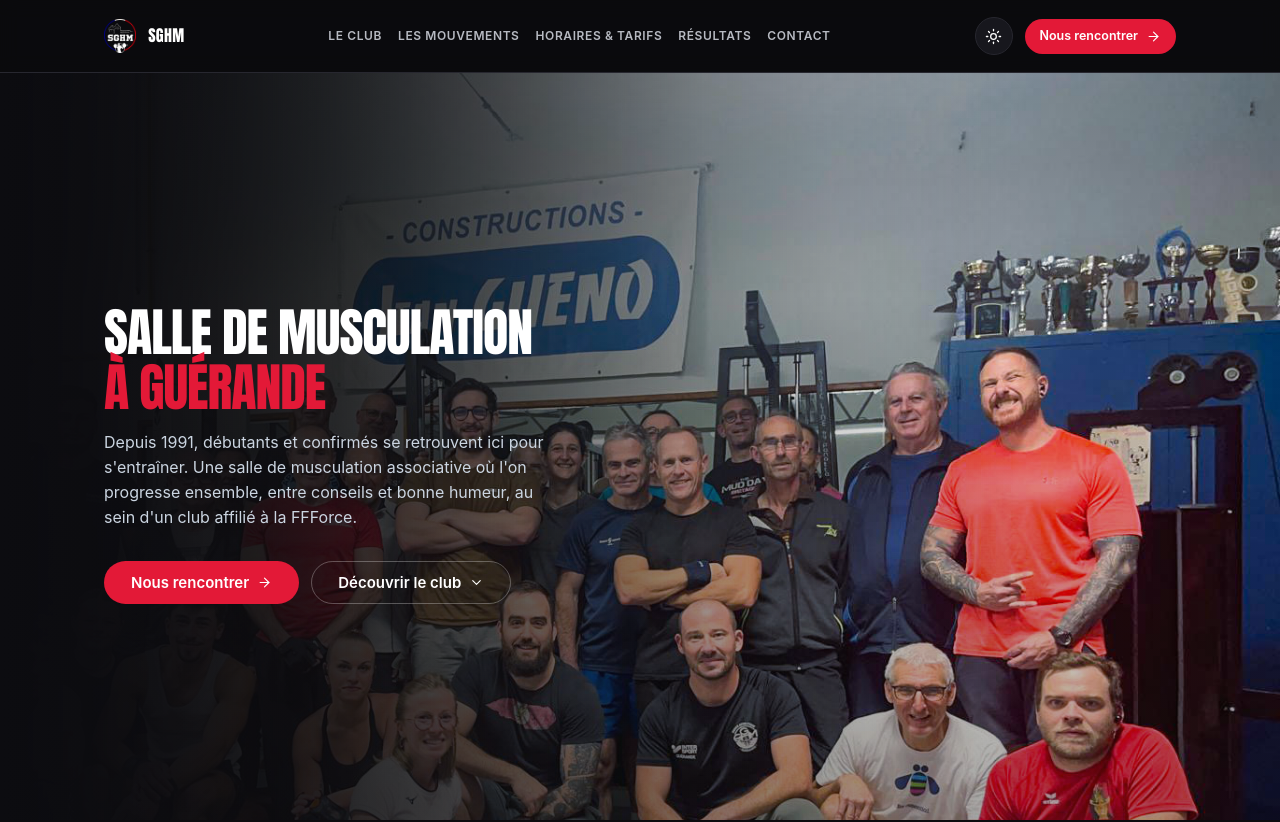
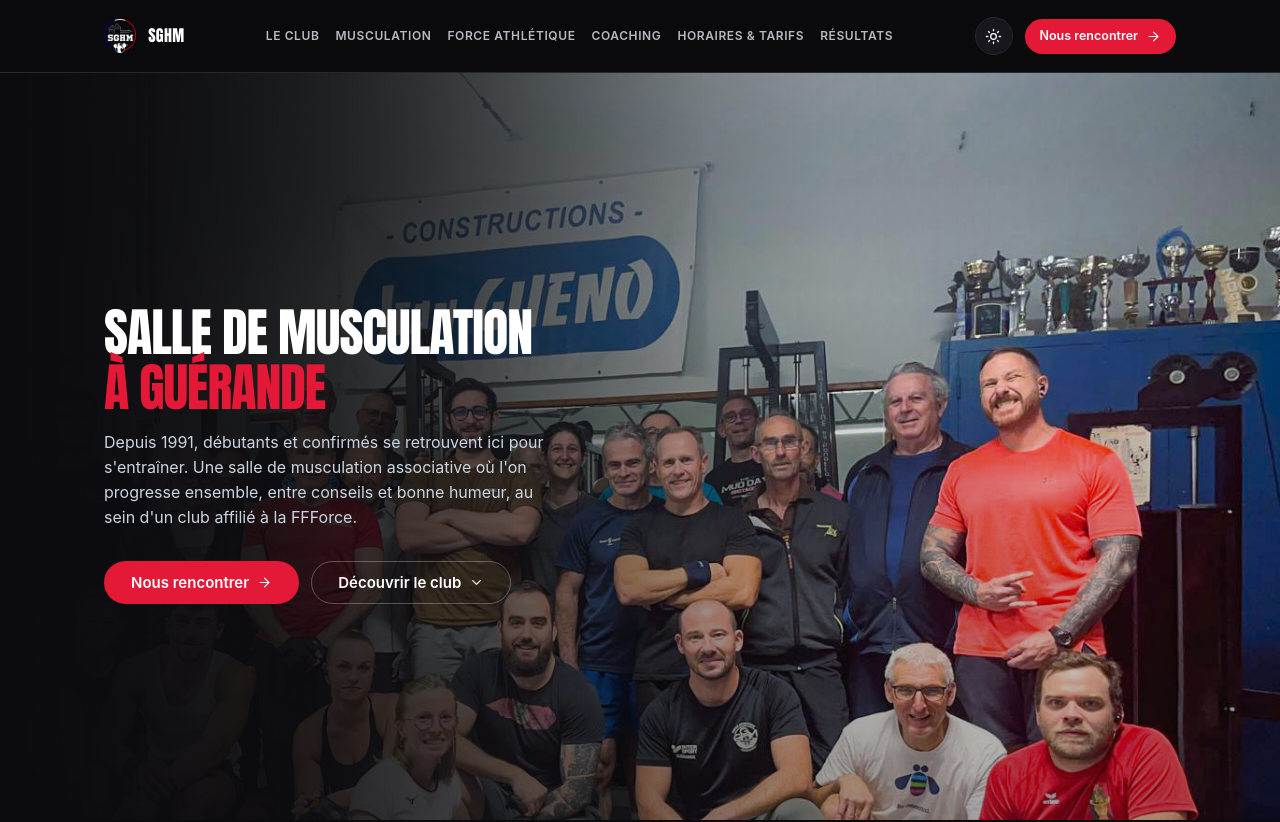
Before and after one commit to CptBaroud/sghm, a Nuxt app: page / in a window 1280 px wide. Shown: the top 822 px of the page. Built offline with nearby package versions, Linux system fonts and the light colour scheme.

Commit message:
Point the header to the new pages and highlight the current one
Co-Authored-By: Claude Opus 5.5 <noreply@anthropic.com>

```diff
--- a/app/components/AppHeader.vue
+++ b/app/components/AppHeader.vue
@@ -1,11 +1,17 @@
 <script setup lang="ts">
+// Contact stays reachable from the "Nous rencontrer" button
 const navLinks = [
   { label: 'Le Club', href: '/#club' },
-  { label: 'Les Mouvements', href: '/#mouvements' },
+  { label: 'Musculation', href: '/musculation' },
+  { label: 'Force athlétique', href: '/force-athletique' },
+  { label: 'Coaching', href: '/coaching' },
   { label: 'Horaires & Tarifs', href: '/#tarifs' },
-  { label: 'Résultats', href: '/#resultats' },
-  { label: 'Contact', href: '/#contact' }
+  { label: 'Résultats', href: '/resultats' }
 ]
+
+const route = useRoute()
+// Pages match their own path and sub-pages (/resultats/<athlete>); home anchors never show as current
+const isCurrent = (href: string) => !href.includes('#') && (route.path === href || route.path.startsWith(`${href}/`))
 
 const { theme, init, toggle } = useTheme()
 const drawerOpen = ref(false)
@@ -32,7 +38,12 @@ function closeDrawer() {
       </a>
 
       <nav class="header__nav" aria-label="Navigation principale">
-        <a v-for="link in navLinks" :key="link.href" :href="link.href">{{ link.label }}</a>
+        <NuxtLink
+          v-for="link in navLinks"
+          :key="link.href"
+          :to="link.href"
+          :aria-current="isCurrent(link.href) ? 'page' : undefined"
+        >{{ link.label }}</NuxtLink>
       </nav>
 
       <div class="header__actions">
@@ -69,7 +80,13 @@ function closeDrawer() {
       <div v-if="drawerOpen" class="drawer">
         <div class="drawer__inner">
           <nav class="drawer__nav" aria-label="Navigation mobile">
-            <a v-for="link in navLinks" :key="link.href" :href="link.href" @click="closeDrawer">{{ link.label }}</a>
+            <NuxtLink
+              v-for="link in navLinks"
+              :key="link.href"
+              :to="link.href"
+              :aria-current="isCurrent(link.href) ? 'page' : undefined"
+              @click="closeDrawer"
+            >{{ link.label }}</NuxtLink>
             <a href="/#contact" class="btn btn-primary drawer__cta" @click="closeDrawer">
               Nous rencontrer
               <IconGlyph name="arrow-right" :size="15" />
@@ -166,8 +183,17 @@ function closeDrawer() {
   color: var(--text-primary);
 }
 
-.header__nav a:hover::after {
+.header__nav a:hover::after,
+.header__nav a[aria-current='page']::after {
   background: var(--color-red);
+}
+
+.header__nav a[aria-current='page'] {
+  color: var(--text-primary);
+}
+
+.drawer__nav a[aria-current='page'] {
+  color: var(--color-red);
 }
 
 .header__actions {
```
